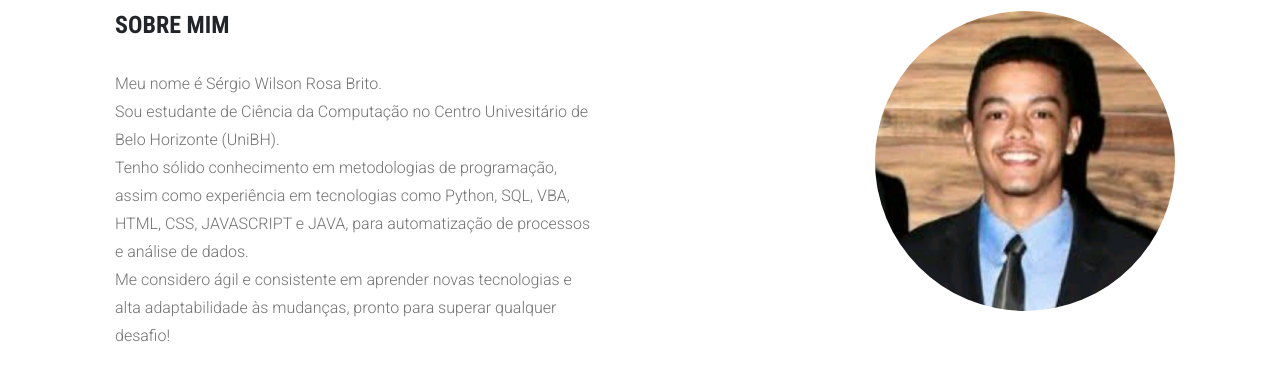
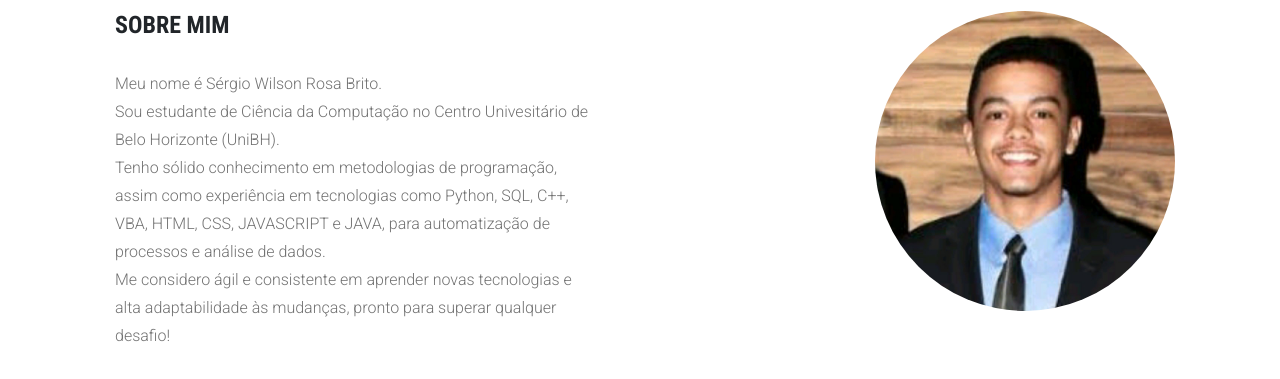
Before and after one commit to sergiobriito/sergiobriito, a website: page theme/index.html in a window 1280 px wide. Shown: the part 579-958 px from the top of the page. Drawn offline with Linux system fonts and the light colour scheme; a web font is replaced by a local one.

Commit message:
Update index.html

```diff
--- a/theme/index.html
+++ b/theme/index.html
@@ -142,7 +142,7 @@ About Section Start
                 Sou estudante de Ciência da Computação no Centro Univesitário de
                 Belo Horizonte (UniBH).<br />
                 Tenho sólido conhecimento em metodologias de programação, assim
-                como experiência em tecnologias como Python, SQL, VBA, HTML,
+                como experiência em tecnologias como Python, SQL, C++, VBA, HTML,
                 CSS, JAVASCRIPT e JAVA, para automatização de processos e
                 análise de dados.<br/>
                 Me considero ágil e consistente em aprender novas tecnologias
```
